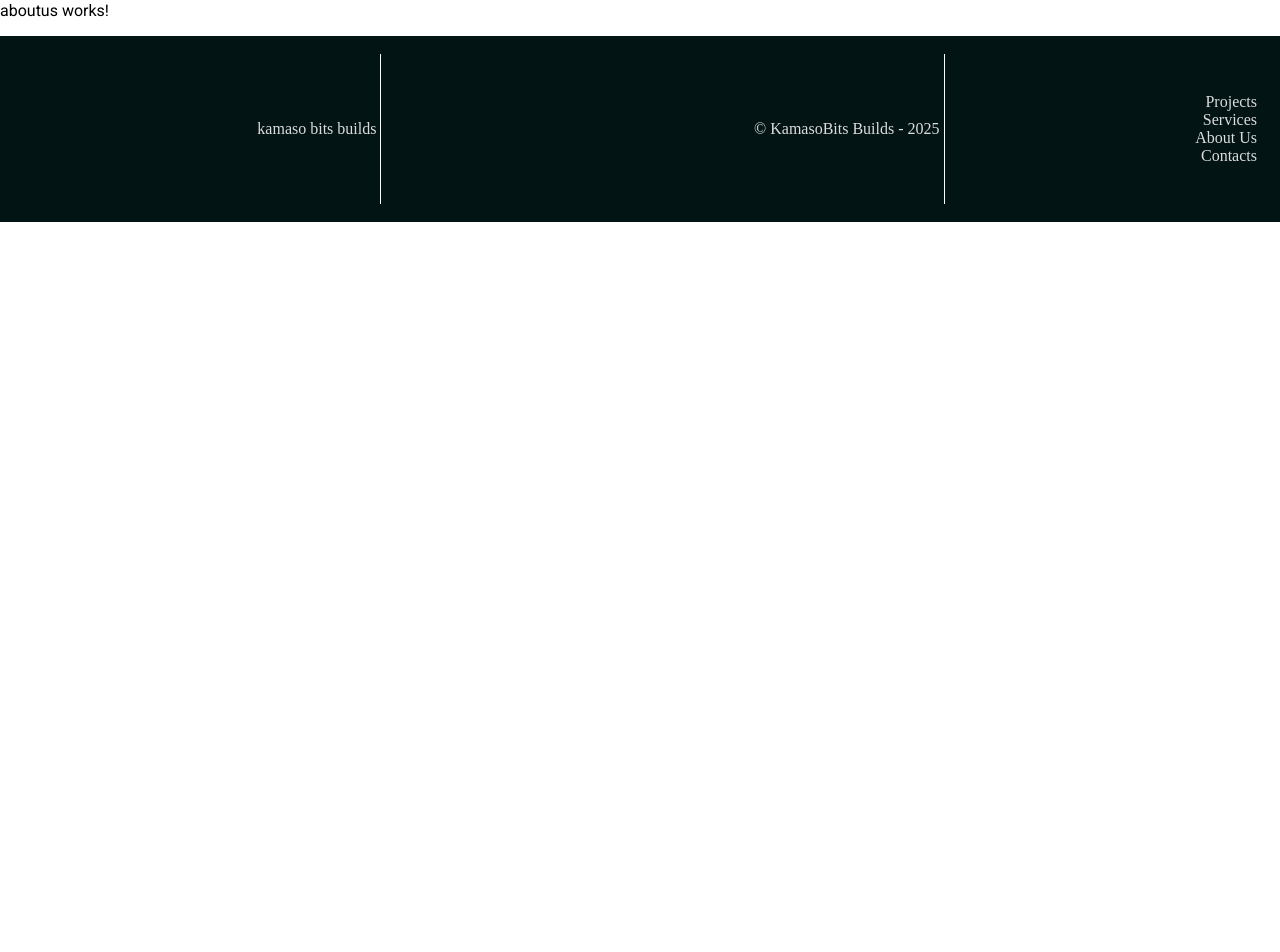
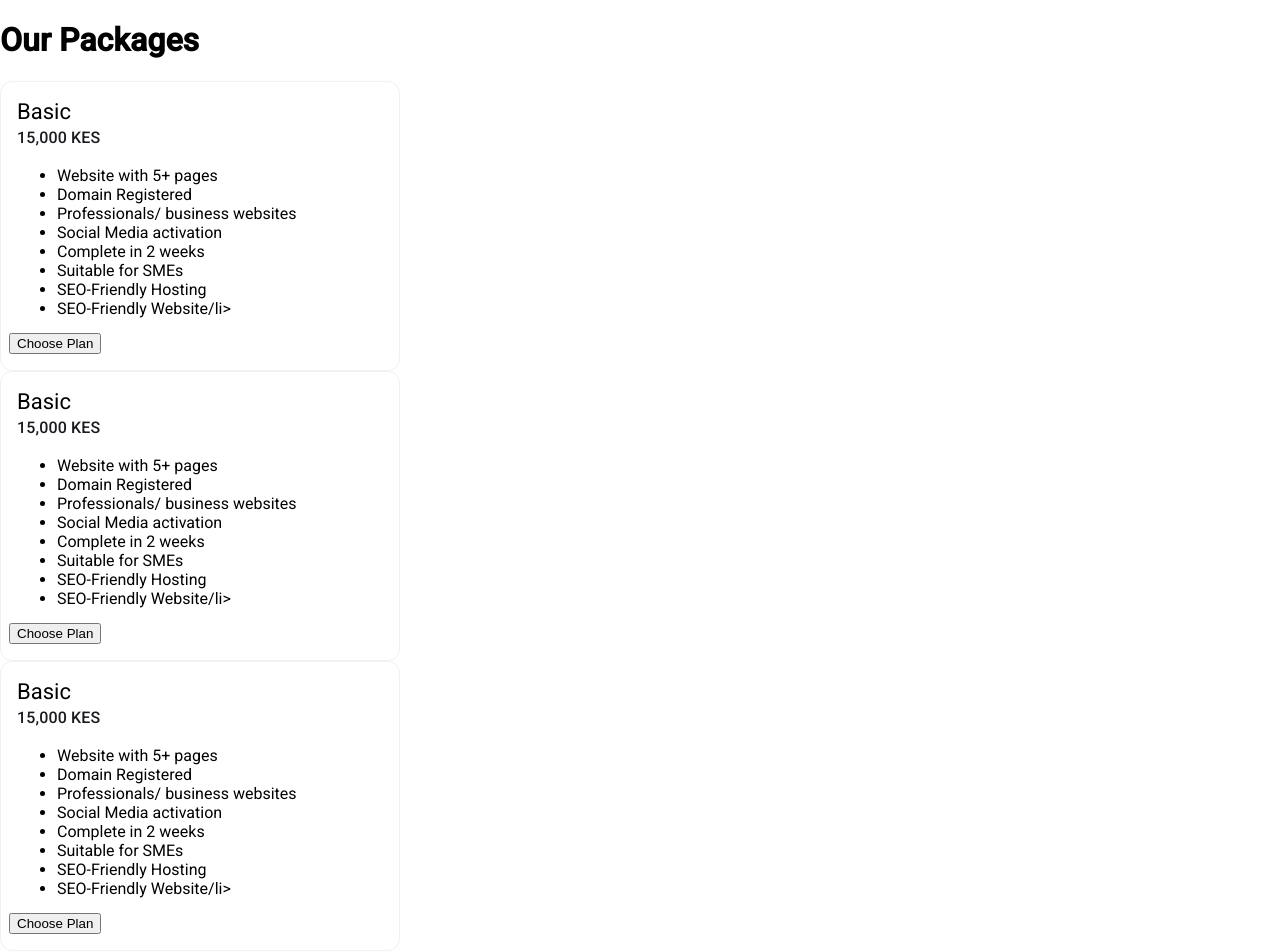
Before and after one commit to KamasoBits/KamasoBits-app, an Angular app: page / in a window 1280 px wide. Shown: the part 1200-2152 px from the top of the page. Before the commit the page ends 1422 px from the top, so only its background shows below. Built offline with nearby package versions, Linux system fonts and the light colour scheme.

Commit message:
styled our packages and about us components alitlebit

```diff
--- a/package.json
+++ b/package.json
@@ -17,7 +17,7 @@
     "@angular/compiler": "^19.1.0",
     "@angular/core": "^19.1.0",
     "@angular/forms": "^19.1.0",
-    "@angular/material": "^19.1.1",
+    "@angular/material": "^19.1.3",
     "@angular/platform-browser": "^19.1.0",
     "@angular/platform-browser-dynamic": "^19.1.0",
     "@angular/platform-server": "^19.1.0",
--- a/src/app/aboutus/aboutus.component.css
+++ b/src/app/aboutus/aboutus.component.css
@@ -0,0 +1,7 @@
+
+  .h1{
+    font-size: 20px;
+    text-align: center;
+    color: transparent;
+    -webkit-text-stroke: 1px rgb(15, 2, 27);
+  }
--- a/src/app/aboutus/aboutus.component.html
+++ b/src/app/aboutus/aboutus.component.html
@@ -1 +1 @@
-<p>aboutus works!</p>
+<h1>About Us</h1>
--- a/src/app/home/home.component.css
+++ b/src/app/home/home.component.css
@@ -1,8 +1,10 @@
 .header-background{
+
     display: grid;
     background-color: aliceblue;
     padding-top: 0%;
-    height: 350px;
+    align-items: center;
+    height: 400px;
     font-size: 20px;
     font-family:cursive;
     color: transparent;
@@ -10,7 +12,9 @@
 }
 
 .header-headline{
-text-align: center;
-color: #0a0629;
+    justify-content: center;
+    text-align: center;
+    color: #0a0629;
+
 
 }
--- a/src/app/navbar/navbar.component.html
+++ b/src/app/navbar/navbar.component.html
@@ -1,7 +1,8 @@
 <body>
 
+
     <mat-toolbar>
-      <img src="../assets/mylogo2.jpg" alt="icon">
+
       <div class="coname">
         <span><a class="active" href="#home">Kamaso Bits</a></span>
       </div>
--- a/src/app/ourpacakges/ourpacakges.component.css
+++ b/src/app/ourpacakges/ourpacakges.component.css
@@ -0,0 +1,17 @@
+
+.h1{
+  font-size: 20px;
+  text-align: center;
+  color: transparent;
+  -webkit-text-stroke: 1px rgb(15, 2, 27);
+}
+.package-card {
+  align-content: flex-start;
+    display: flex;
+    flex-wrap: wrap;
+    flex-direction: row;
+    justify-content: flex-start;
+    max-width: 400px;
+    background-color: transparent;
+  border: 1px solid #f1f1f1;
+  }
--- a/src/app/ourpacakges/ourpacakges.component.html
+++ b/src/app/ourpacakges/ourpacakges.component.html
@@ -1 +1,77 @@
-<p>ourpacakges works!</p>
+<h1>Our Packages</h1>
+<div class="row">
+    <div class="col">
+        <mat-card class="package-card" appearance="outlined">
+        <mat-card-header>
+          <mat-card-title>Basic </mat-card-title>
+          <mat-card-subtitle>15,000 KES</mat-card-subtitle>
+        </mat-card-header>
+        <mat-card-content>
+            <ul>
+                <li>Website with 5+ pages</li>
+                <li> Domain Registered</li>
+                <li> Professionals/ business websites</li>
+                <li> Social Media activation</li>
+                <li>Complete in 2 weeks</li>
+                <li>Suitable for SMEs</li>
+                <li>SEO-Friendly Hosting</li>
+                <li>SEO-Friendly Website/li>
+              </ul>
+
+        </mat-card-content>
+        <mat-card-actions>
+          <button mat-button>Choose Plan</button>
+        </mat-card-actions>
+      </mat-card>
+    </div>
+
+    <div class="col">
+        <mat-card class="package-card" appearance="outlined">
+        <mat-card-header>
+          <mat-card-title>Basic </mat-card-title>
+          <mat-card-subtitle>15,000 KES</mat-card-subtitle>
+        </mat-card-header>
+        <mat-card-content>
+            <ul>
+                <li>Website with 5+ pages</li>
+                <li> Domain Registered</li>
+                <li> Professionals/ business websites</li>
+                <li> Social Media activation</li>
+                <li>Complete in 2 weeks</li>
+                <li>Suitable for SMEs</li>
+                <li>SEO-Friendly Hosting</li>
+                <li>SEO-Friendly Website/li>
+              </ul>
+
+        </mat-card-content>
+        <mat-card-actions>
+          <button mat-button>Choose Plan</button>
+        </mat-card-actions>
+      </mat-card>
+    </div>
+    <div class="col">
+      <mat-card class="package-card" appearance="outlined">
+        <mat-card-header>
+          <mat-card-title>Basic </mat-card-title>
+          <mat-card-subtitle>15,000 KES</mat-card-subtitle>
+        </mat-card-header>
+        <mat-card-content>
+            <ul>
+                <li>Website with 5+ pages</li>
+                <li> Domain Registered</li>
+                <li> Professionals/ business websites</li>
+                <li> Social Media activation</li>
+                <li>Complete in 2 weeks</li>
+                <li>Suitable for SMEs</li>
+                <li>SEO-Friendly Hosting</li>
+                <li>SEO-Friendly Website/li>
+              </ul>
+
+        </mat-card-content>
+        <mat-card-actions>
+          <button mat-button>Choose Plan</button>
+        </mat-card-actions>
+      </mat-card>
+    </div>
+
+</div>
--- a/src/app/ourpacakges/ourpacakges.component.ts
+++ b/src/app/ourpacakges/ourpacakges.component.ts
@@ -1,4 +1,5 @@
 import { Component } from '@angular/core';
+
 
 @Component({
   selector: 'app-ourpacakges',
--- a/src/custom-theme.scss
+++ b/src/custom-theme.scss
@@ -1,3 +1,4 @@
+
 
 // Custom Theming for Angular Material
 // For more information: https://material.angular.io/guide/theming
--- a/src/styles.css
+++ b/src/styles.css
@@ -1,4 +1,5 @@
 /* You can add global styles to this file, and also import other style files */
+
 
 html, body { height: 100%; }
 body { margin: 0; font-family: Roboto, "Helvetica Neue", sans-serif; }
```
Also changed, not shown: src/app/aboutus/aboutus.component.ts (+8 -0 lines), src/app/app.module.ts (+11 -1 lines), 1 other file (tests, documents, lock files or other folders).
